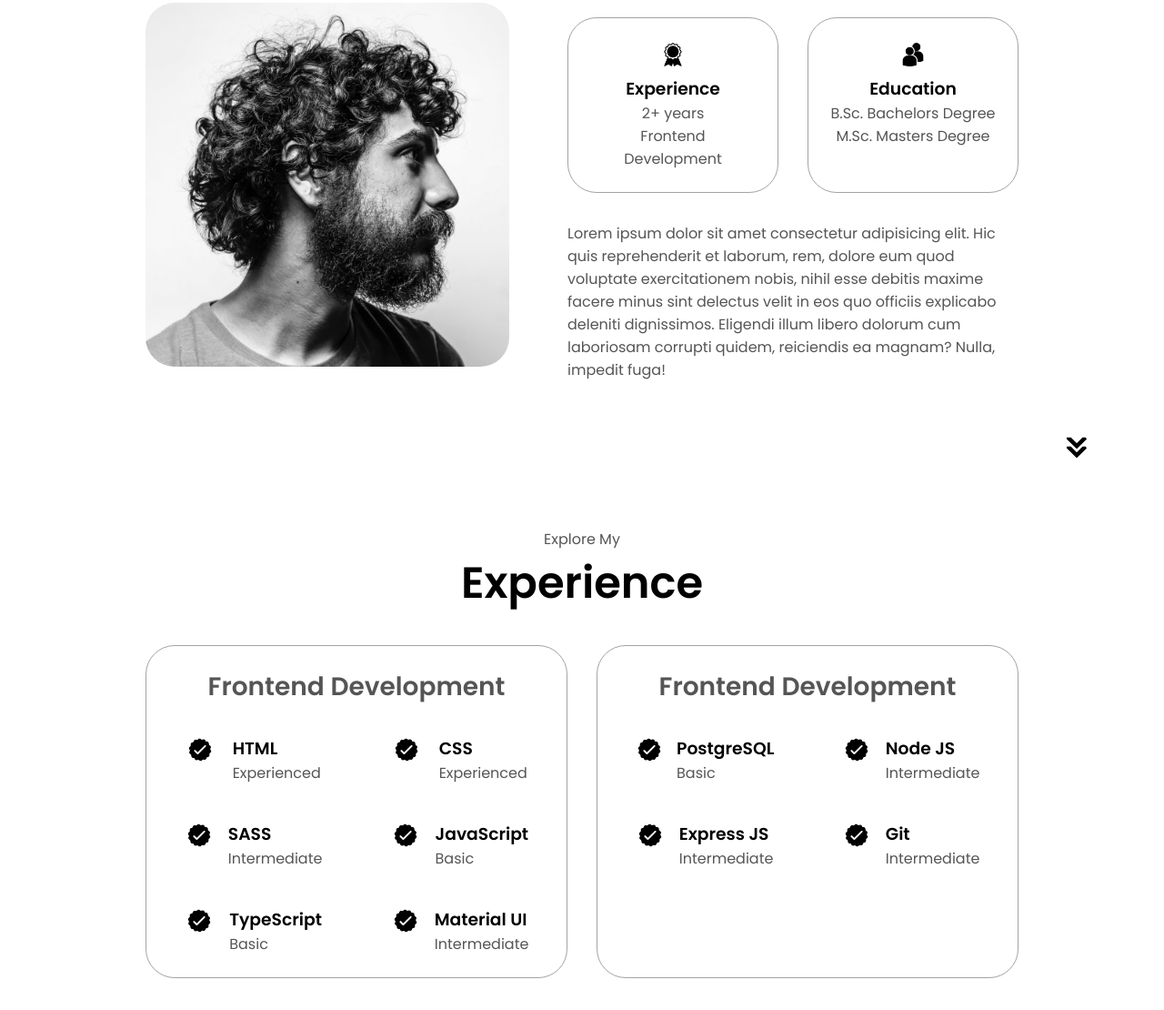
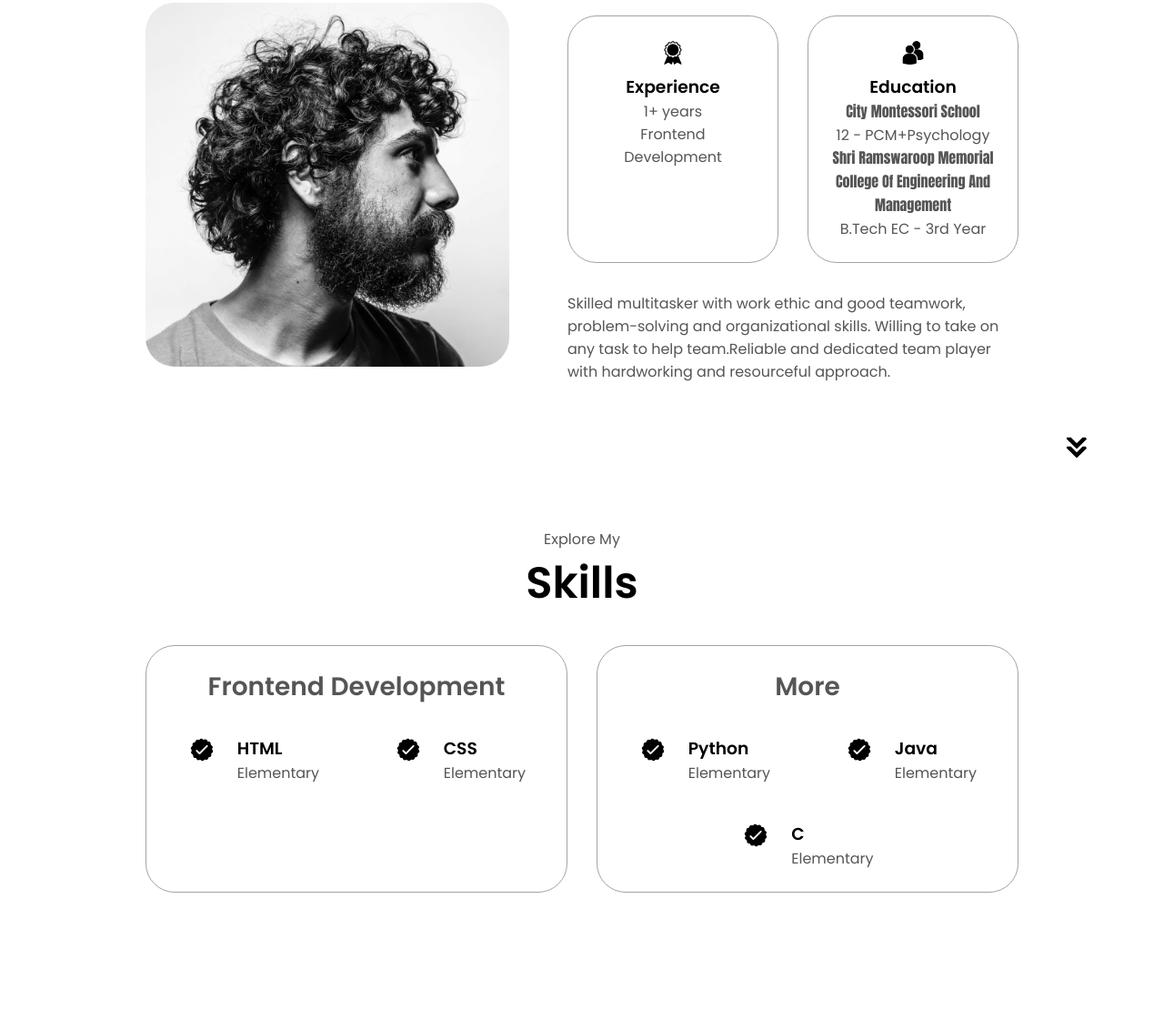
Before and after one commit to SanskarSahai/Portfolio, a plain HTML site: page index.html in a window 1280 px wide. Shown: the part 1116-2226 px from the top of the page at 91% size. Drawn offline with Linux system fonts and the light colour scheme.

Commit message:
3rd changes

```diff
--- a/index.html
+++ b/index.html
@@ -47,7 +47,7 @@
         <div class="btn-container">
           <button
             class="btn btn-color-2"
-            onclick="window.open('')"
+            onclick="window.open('assets/Sanskar Resume.pdf')"
           >
             Download CV
           </button>
@@ -60,13 +60,13 @@
             src="./assets/linkedin.png"
             alt="My LinkedIn profile"
             class="icon"
-            onclick="location.href='https://linkedin.com/'"
+            onclick="location.href='https://www.linkedin.com/in/sanskar-sahai-4544b222b/'"
           />
           <img
             src="./assets/github.png"
             alt="My Github profile"
             class="icon"
-            onclick="location.href='https://github.com/'"
+            onclick="location.href='https://github.com/SanskarSahai'"
           />
         </div>
       </div>
@@ -91,7 +91,7 @@
                 class="icon"
               />
               <h3>Experience</h3>
-              <p>2+ years <br />Frontend Development</p>
+              <p>1+ years <br />Frontend Development</p>
             </div>
             <div class="details-container">
               <img
@@ -100,17 +100,14 @@
                 class="icon"
               />
               <h3>Education</h3>
-              <p>B.Sc. Bachelors Degree<br />M.Sc. Masters Degree</p>
+              <p><span>City Montessori School</span><br />12 - PCM+Psychology</p>
+              <p><span>Shri Ramswaroop Memorial College Of
+                Engineering And Management</span><br />B.Tech EC - 3rd Year</p>
             </div>
           </div>
           <div class="text-container">
             <p>
-              Lorem ipsum dolor sit amet consectetur adipisicing elit. Hic quis
-              reprehenderit et laborum, rem, dolore eum quod voluptate
-              exercitationem nobis, nihil esse debitis maxime facere minus sint
-              delectus velit in eos quo officiis explicabo deleniti dignissimos.
-              Eligendi illum libero dolorum cum laboriosam corrupti quidem,
-              reiciendis ea magnam? Nulla, impedit fuga!
+              Skilled multitasker with work ethic and good teamwork, problem-solving and organizational skills. Willing to take on any task to help team.Reliable and dedicated team player with hardworking and resourceful approach.
             </p>
           </div>
         </div>
@@ -124,7 +121,7 @@
     </section>
     <section id="experience">
       <p class="section__text__p1">Explore My</p>
-      <h1 class="title">Experience</h1>
+      <h1 class="title">Skills</h1>
       <div class="experience-details-container">
         <div class="about-containers">
           <div class="details-container">
@@ -138,7 +135,7 @@
                 />
                 <div>
                   <h3>HTML</h3>
-                  <p>Experienced</p>
+                  <p>Elementary</p>
                 </div>
               </article>
               <article>
@@ -149,7 +146,23 @@
                 />
                 <div>
                   <h3>CSS</h3>
-                  <p>Experienced</p>
+                  <p>Elementary</p>
+                </div>
+              </article>
+            </div>
+          </div>
+          <div class="details-container">
+            <h2 class="experience-sub-title">More</h2>
+            <div class="article-container">
+              <article>
+                <img
+                  src="./assets/checkmark.png"
+                  alt="Experience icon"
+                  class="icon"
+                />
+                <div>
+                  <h3>Python</h3>
+                  <p>Elementary</p>
                 </div>
               </article>
               <article>
@@ -159,8 +172,8 @@
                   class="icon"
                 />
                 <div>
-                  <h3>SASS</h3>
-                  <p>Intermediate</p>
+                  <h3>Java</h3>
+                  <p>Elementary</p>
                 </div>
               </article>
               <article>
@@ -170,79 +183,8 @@
                   class="icon"
                 />
                 <div>
-                  <h3>JavaScript</h3>
-                  <p>Basic</p>
-                </div>
-              </article>
-              <article>
-                <img
-                  src="./assets/checkmark.png"
-                  alt="Experience icon"
-                  class="icon"
-                />
-                <div>
-                  <h3>TypeScript</h3>
-                  <p>Basic</p>
-                </div>
-              </article>
-              <article>
-                <img
-                  src="./assets/checkmark.png"
-                  alt="Experience icon"
-                  class="icon"
-                />
-                <div>
-                  <h3>Material UI</h3>
-                  <p>Intermediate</p>
-                </div>
-              </article>
-            </div>
-          </div>
-          <div class="details-container">
-            <h2 class="experience-sub-title">Frontend Development</h2>
-            <div class="article-container">
-              <article>
-                <img
-                  src="./assets/checkmark.png"
-                  alt="Experience icon"
-                  class="icon"
-                />
-                <div>
-                  <h3>PostgreSQL</h3>
-                  <p>Basic</p>
-                </div>
-              </article>
-              <article>
-                <img
-                  src="./assets/checkmark.png"
-                  alt="Experience icon"
-                  class="icon"
-                />
-                <div>
-                  <h3>Node JS</h3>
-                  <p>Intermediate</p>
-                </div>
-              </article>
-              <article>
-                <img
-                  src="./assets/checkmark.png"
-                  alt="Experience icon"
-                  class="icon"
-                />
-                <div>
-                  <h3>Express JS</h3>
-                  <p>Intermediate</p>
-                </div>
-              </article>
-              <article>
-                <img
-                  src="./assets/checkmark.png"
-                  alt="Experience icon"
-                  class="icon"
-                />
-                <div>
-                  <h3>Git</h3>
-                  <p>Intermediate</p>
+                  <h3>C</h3>
+                  <p>Elementary</p>
                 </div>
               </article>
             </div>
@@ -273,13 +215,13 @@
             <div class="btn-container">
               <button
                 class="btn btn-color-2 project-btn"
-                onclick="location.href='https://github.com/'"
+                onclick="location.href='https://github.com/SanskarSahai'"
               >
                 Github
               </button>
               <button
                 class="btn btn-color-2 project-btn"
-                onclick="location.href='https://github.com/'"
+                onclick="location.href='https://github.com/SanskarSahai'"
               >
                 Live Demo
               </button>
@@ -297,13 +239,13 @@
             <div class="btn-container">
               <button
                 class="btn btn-color-2 project-btn"
-                onclick="location.href='https://github.com/'"
+                onclick="location.href='https://github.com/SanskarSahai'"
               >
                 Github
               </button>
               <button
                 class="btn btn-color-2 project-btn"
-                onclick="location.href='https://github.com/'"
+                onclick="location.href='https://github.com/SanskarSahai'"
               >
                 Live Demo
               </button>
@@ -321,13 +263,13 @@
             <div class="btn-container">
               <button
                 class="btn btn-color-2 project-btn"
-                onclick="location.href='https://github.com/'"
+                onclick="location.href='https://github.com/SanskarSahai'"
               >
                 Github
               </button>
               <button
                 class="btn btn-color-2 project-btn"
-                onclick="location.href='https://github.com/'"
+                onclick="location.href='https://github.com/SanskarSahai'"
               >
                 Live Demo
               </button>
@@ -352,7 +294,7 @@
             alt="Email icon"
             class="icon contact-icon email-icon"
           />
-          <p><a href="mailto:examplemail@gmail.com">Example@gmail.com</a></p>
+          <p><a href="sanskarsahai@gmail.com">sanskarsahai@gmail.com</a></p>
         </div>
         <div class="contact-info-container">
           <img
@@ -360,7 +302,7 @@
             alt="LinkedIn icon"
             class="icon contact-icon"
           />
-          <p><a href="https://www.linkedin.com">LinkedIn</a></p>
+          <p><a href="https://www.linkedin.com/in/sanskar-sahai-4544b222b/">LinkedIn</a></p>
         </div>
       </div>
     </section>
--- a/style.css
+++ b/style.css
@@ -302,6 +302,10 @@ section {
   border-color: rgb(163, 163, 163);
   text-align: center;
 }
+.details-container p span
+{
+  font-family: Impact, Haettenschweiler, 'Arial Narrow Bold', sans-serif;
+}
 
 .section-container {
   gap: 4rem;
```
Also changed, not shown: 2 other files.
